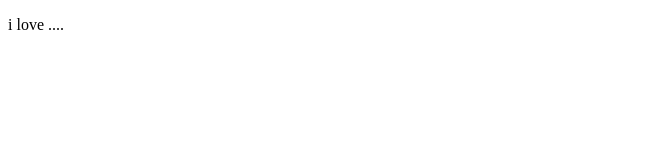
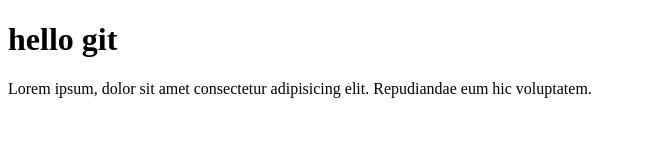
Before and after one commit to DentRIX-YT/test1, a plain HTML site: page index.html in a window 1280 px wide. Shown: the whole page, without its empty margins (0-646 px from the left). Drawn offline with Linux system fonts and the light colour scheme.

Commit message:
add p and h1

```diff
--- a/index.html
+++ b/index.html
@@ -6,6 +6,7 @@
     <title>Document</title>
 </head>
 <body>
-    <p>i love ....</p>
+    <h1>hello git</h1>
+    <p>Lorem ipsum, dolor sit amet consectetur adipisicing elit. Repudiandae eum hic voluptatem.</p>
 </body>
 </html>
```
